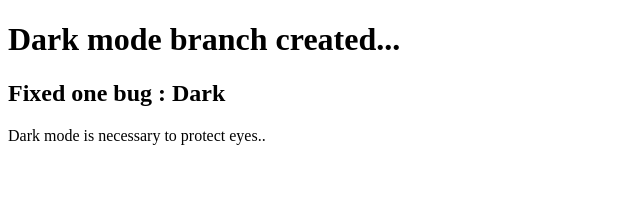
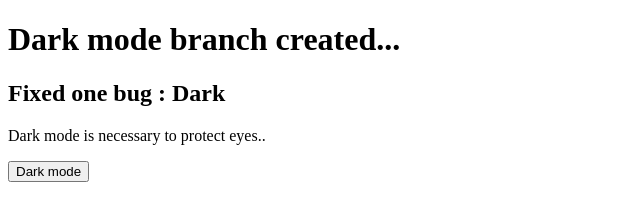
Before and after one commit to sumanpandey21/Git-Tutorial, a plain HTML site: page Three/dark.html in a window 1280 px wide. Shown: the whole page, without its empty margins (0-640 px from the left). Drawn offline with Linux system fonts and the light colour scheme.

Commit message:
Add dark mode button

```diff
--- a/Three/dark.html
+++ b/Three/dark.html
@@ -10,5 +10,6 @@
     <h2>Fixed one bug : Dark</h2>
 
     <p> Dark mode is necessary to protect eyes..</p>
+    <button>Dark mode</button>
 </body>
 </html>
```
